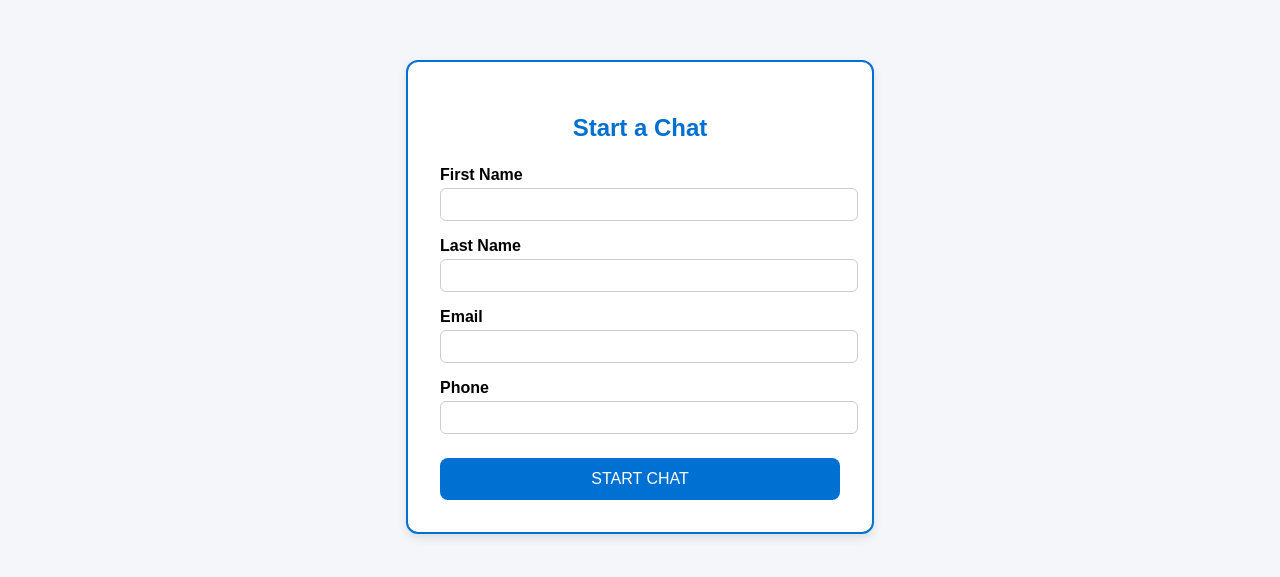
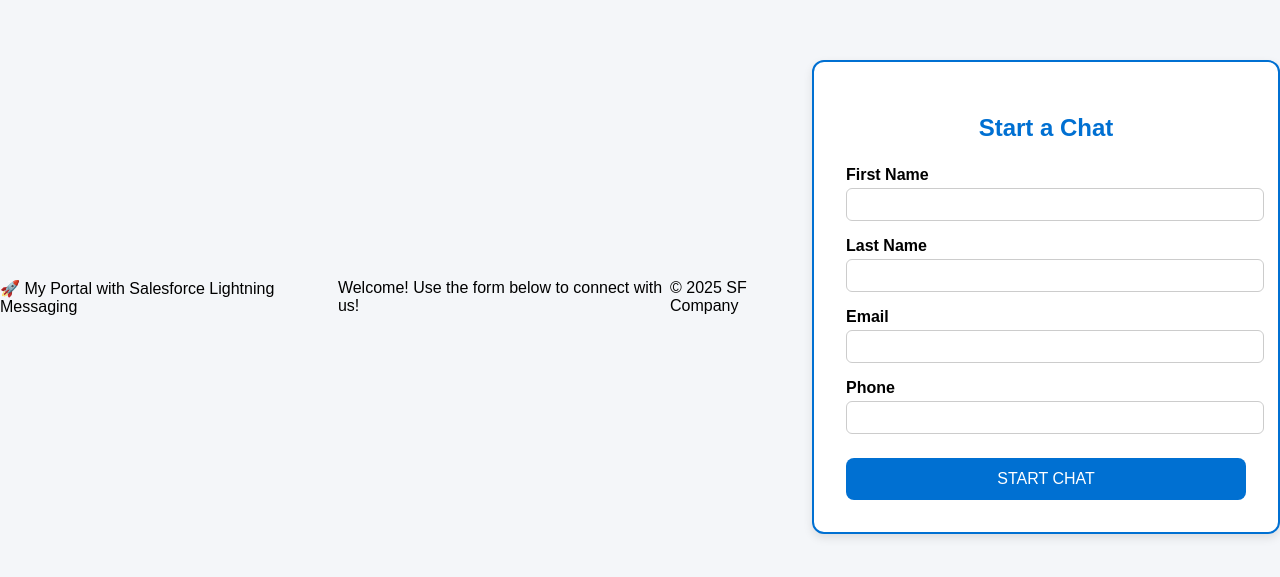
Before and after one commit to sheetal1116/MIAWDemos, a plain HTML site: page index.html in a window 1280 px wide. Shown: the part 103-680 px from the top of the page. Drawn offline with Linux system fonts and the light colour scheme.

Commit message:
2nd update

```diff
--- a/index.html
+++ b/index.html
@@ -1,5 +1,6 @@
 <!DOCTYPE html>
 <html lang="en">
+
 <head>
     <meta charset="UTF-8" />
     <meta name="viewport" content="width=device-width, initial-scale=1.0" />
@@ -22,7 +23,7 @@
             padding: 2rem;
             width: 100%;
             max-width: 400px;
-      box-shadow: 0 4px 10px rgba(0,0,0,0.1);
+            box-shadow: 0 4px 10px rgba(0, 0, 0, 0.1);
         }
 
         h2 {
@@ -62,7 +63,19 @@
         }
     </style>
 </head>
+
 <body>
+    <header>
+        🚀 My Portal with Salesforce Lightning Messaging
+    </header>
+
+    <main>
+        <p>Welcome! Use the form below to connect with us!</p>
+    </main>
+
+    <footer>
+        &copy; 2025 SF Company
+    </footer>
     <div class="form-container">
         <h2>Start a Chat</h2>
         <form id="preChatForm">
@@ -83,14 +96,14 @@
     </div>
 
     <script>
-    document.getElementById('preChatForm').addEventListener('submit', function(e) {
+        document.getElementById('preChatForm').addEventListener('submit', function (e) {
             e.preventDefault();
 
             // Collect form data
             const firstName = document.getElementById('firstName').value;
-      const lastName  = document.getElementById('lastName').value;
-      const email     = document.getElementById('email').value;
-      const phone     = document.getElementById('phone').value;
+            const lastName = document.getElementById('lastName').value;
+            const email = document.getElementById('email').value;
+            const phone = document.getElementById('phone').value;
 
             // Store data in sessionStorage so chat.html can access it
             sessionStorage.setItem('preChatData', JSON.stringify({
@@ -102,4 +115,5 @@
         });
     </script>
 </body>
+
 </html>
```
Lines whose indentation alone changed are shown as unchanged.
